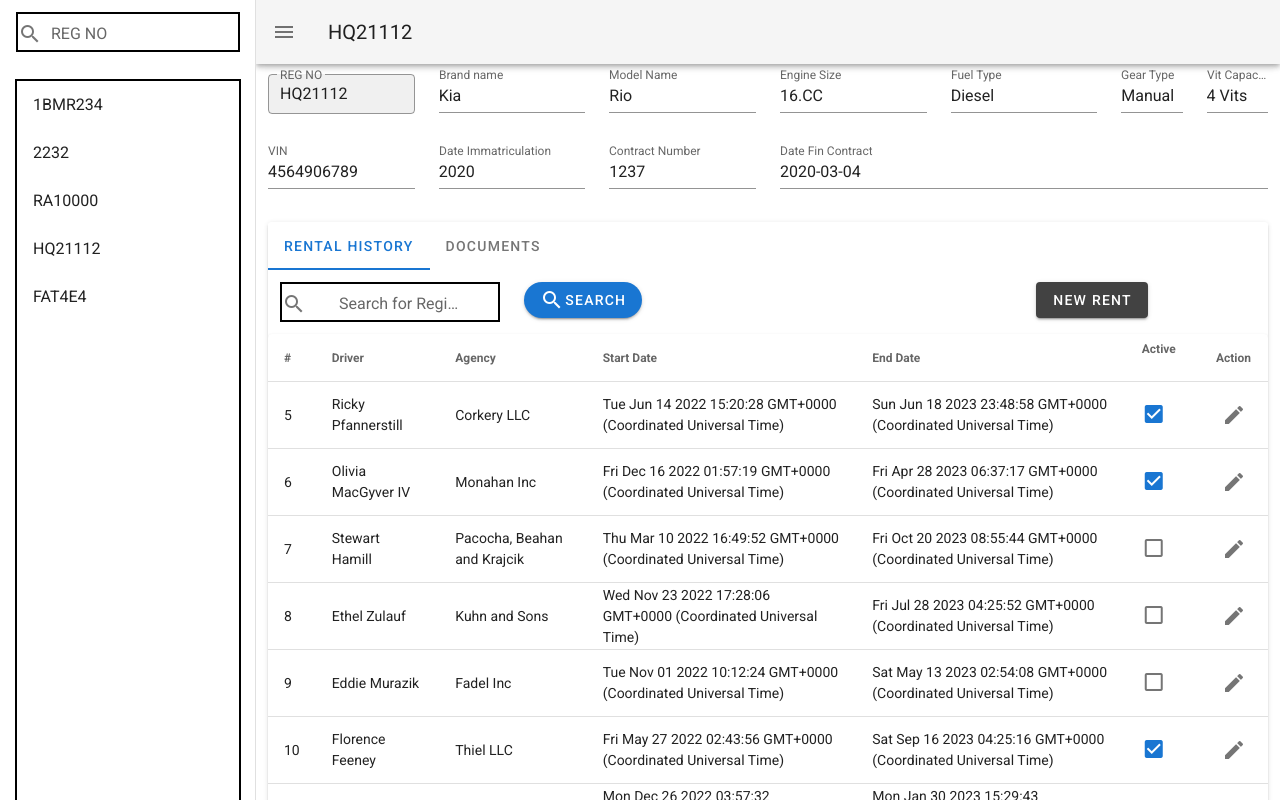
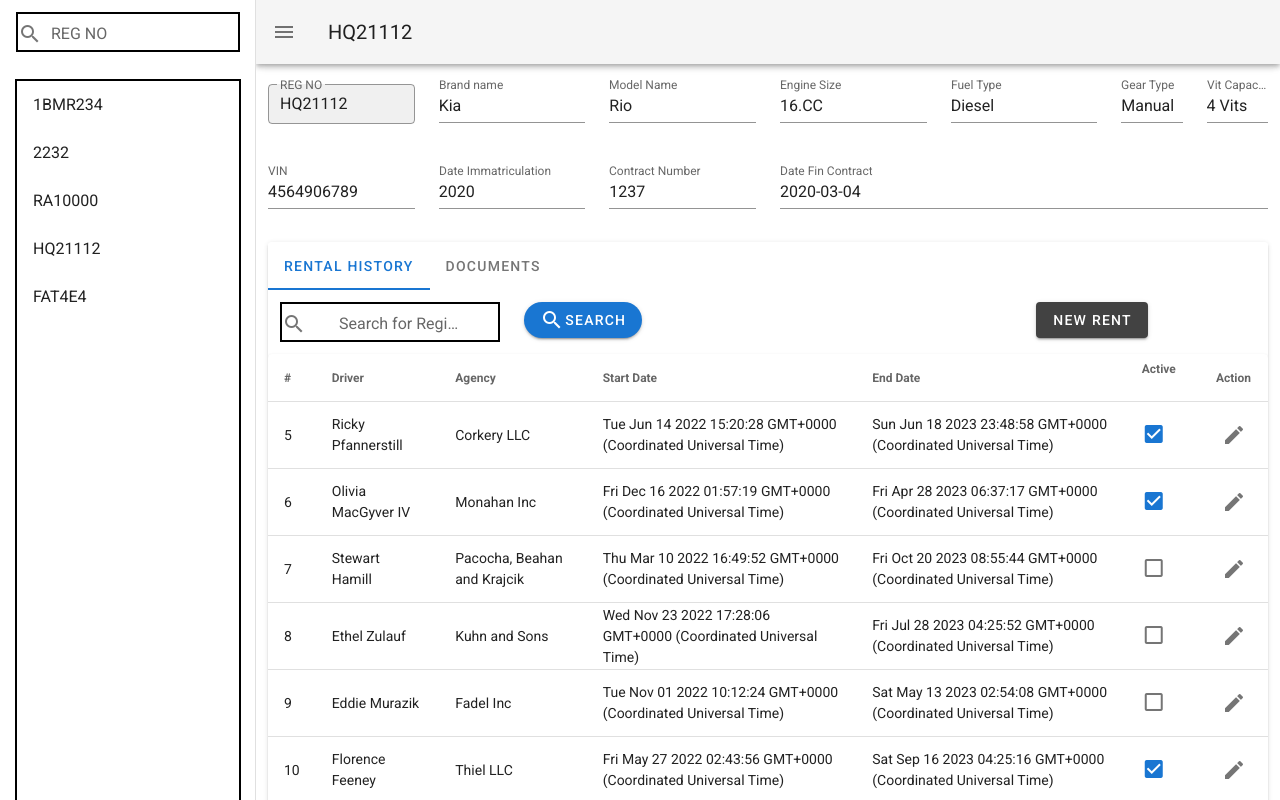
Before and after one commit to biodunbamigboye/tirenet_rent_app, a Vue app: page /contract/create#/history in a window 1280 px wide. Shown: the top 800 px of the page. Built offline with nearby package versions, Linux system fonts and the light colour scheme.

Commit message:
Updated Top Padding

```diff
--- a/src/components/CarInfo.vue
+++ b/src/components/CarInfo.vue
@@ -107,7 +107,7 @@ export default {
 .remove-space-around {
   padding-bottom: 0px;
   margin-bottom: 0px;
-  margin-top: 0px;
+  margin-top: 10px;
   padding-top: 0px;
 }
 </style>
```
